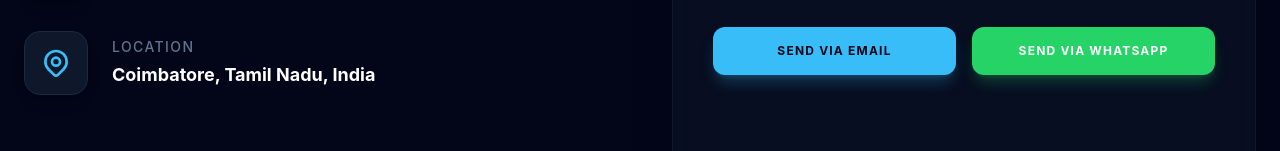
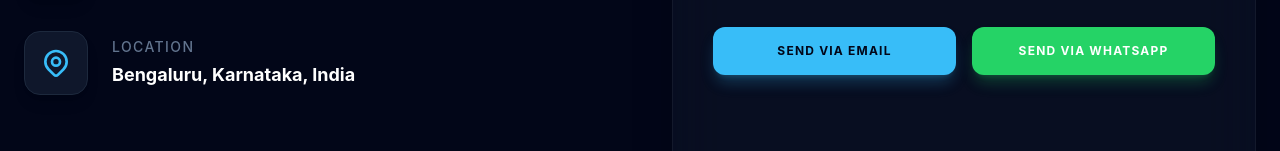
Before and after one commit to sesand/Updated_Portfolio, a React (Vite) app: page / in a window 1280 px wide. Shown: the part 10759-10910 px from the top of the page. Built offline with nearby package versions, Linux system fonts and the light colour scheme.

Commit message:
Current location: Bengaluru, Karnataka (site contact/meta and resume header)

```diff
--- a/index.html
+++ b/index.html
@@ -5,7 +5,7 @@
     <link rel="icon" type="image/svg+xml" href="/favicon.svg" />
     <meta name="viewport" content="width=device-width, initial-scale=1.0" />
     <title>Sesan Duraisamy | AI Automation Engineer and Forward Deployed Engineer</title>
-    <meta name="description" content="Portfolio of Sesan Duraisamy, an AI Automation Engineer and implementation expert (Forward Deployed Engineer) in Coimbatore, India. AI automation, computer vision, edge AI and generative AI for industrial products." />
+    <meta name="description" content="Portfolio of Sesan Duraisamy, an AI Automation Engineer and implementation expert (Forward Deployed Engineer) in Bengaluru, India. AI automation, computer vision, edge AI and generative AI for industrial products." />
     <meta name="theme-color" content="#020617" />
     <meta property="og:title" content="Sesan Duraisamy | AI Automation Engineer" />
     <meta property="og:description" content="AI automation and implementation for industrial products." />
--- a/src/data/profile.js
+++ b/src/data/profile.js
@@ -9,7 +9,7 @@ export const profile = {
   headline: "Implementing AI automation for industrial products: computer vision, edge AI and generative AI, taken from prototype to production.",
   // The hero types each phrase in turn (split on " | ").
   subHeadline: "AI Automation Engineer | Implementation Expert | Forward Deployed Engineer | Computer Vision & Edge AI | Generative AI",
-  location: "Coimbatore, Tamil Nadu, India",
+  location: "Bengaluru, Karnataka, India",
   // The Resume button and the dev server both use this file. To publish a new resume: drop it in public/assets and change these two lines.
   resume: { file: "/assets/AI_Engineer_SesanD_112026.docx", name: "AI_Engineer_SesanD_112026.docx" },
 
```
Also changed, not shown: 1 other file (tests, documents, lock files or other folders).
